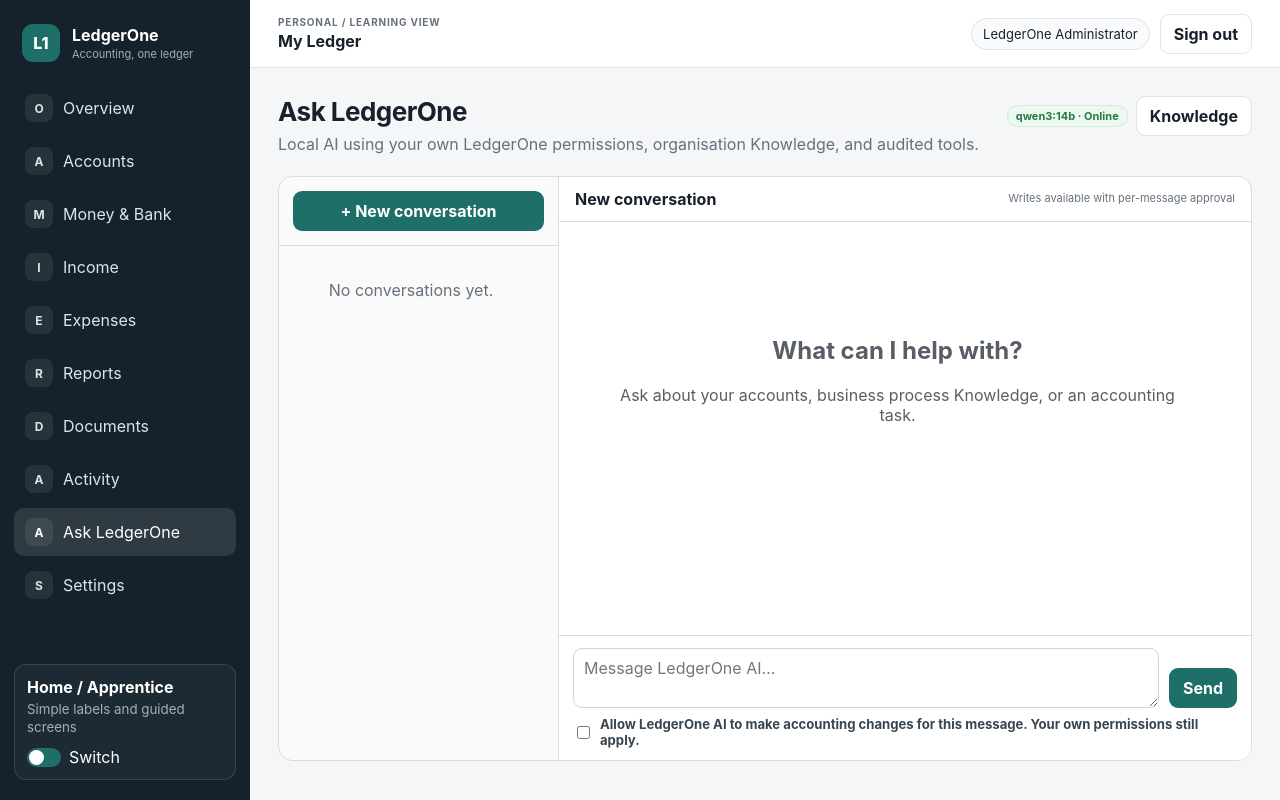
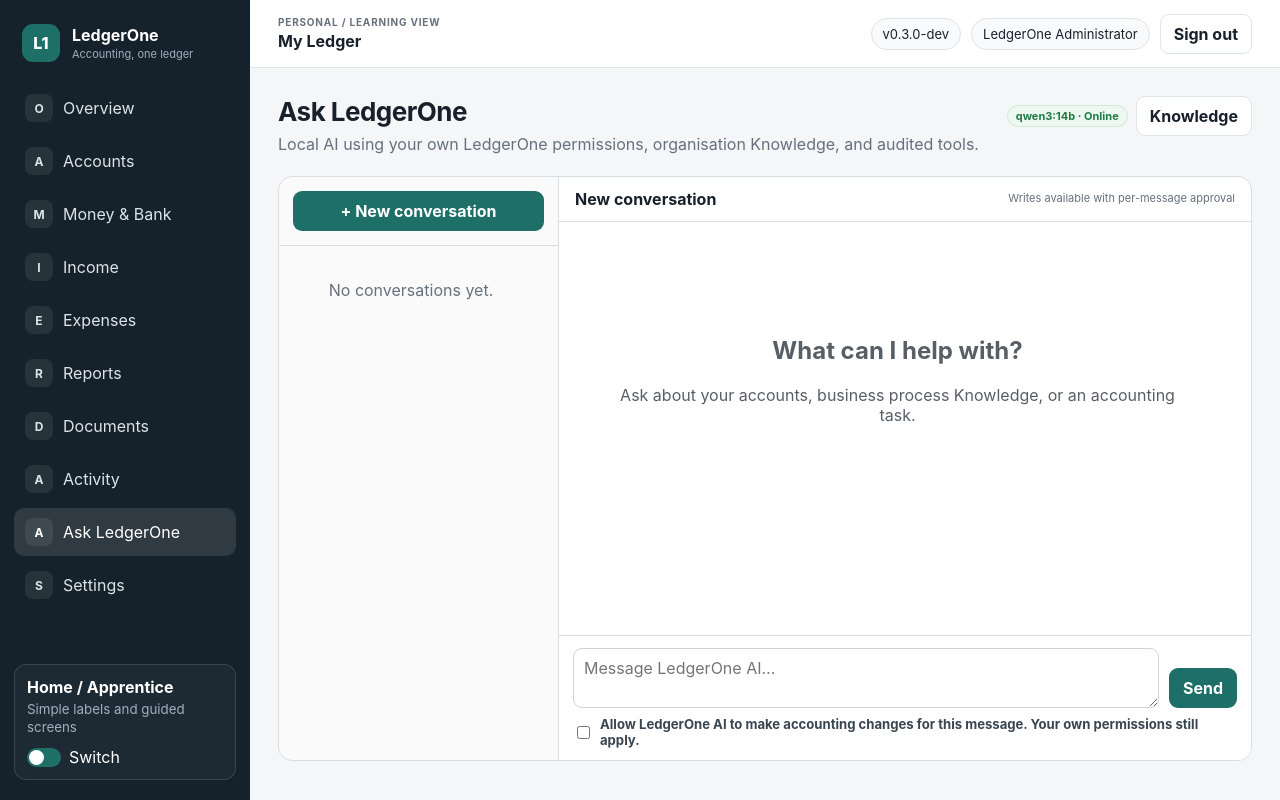
Before and after one commit to zageabb/LedgerOne, a Flask app: page /ai/ in a window 1280 px wide. Run offline with Flask 3, Linux system fonts and the light colour scheme; a user stored in the database is signed in; data that the repository does not hold is empty.

Commit message:
Show LedgerOne version in application header

```diff
--- a/ledgerone/templates/base.html
+++ b/ledgerone/templates/base.html
@@ -62,6 +62,7 @@
           </select>
         </form>
         {% endif %}
+        <span class="user-chip" title="LedgerOne application version">v{{ config['APP_VERSION'] }}</span>
         <span class="user-chip">{{ current_user.name }}</span>
         <form method="post" action="{{ url_for('auth.logout') }}">
           <input type="hidden" name="csrf_token" value="{{ csrf_token() }}">
```
